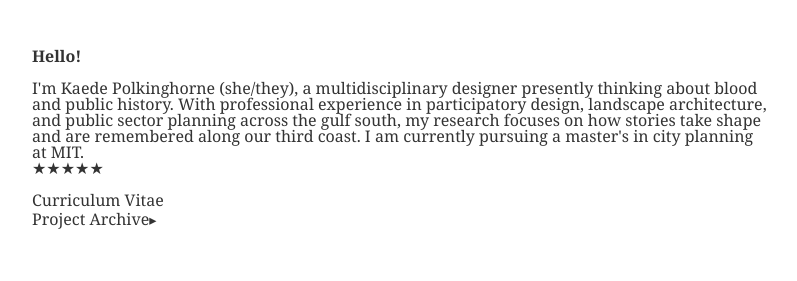
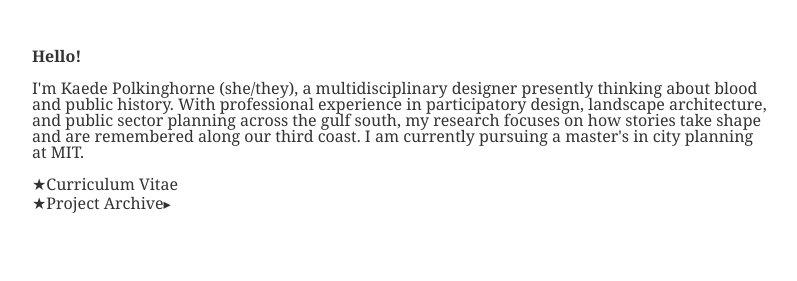
Before and after one commit to aka-kaede/aka-kaede.github.io, a plain HTML site: page index.html in a window 1280 px wide. Shown: the whole page, without its empty margins (240-1037 px from the left). Drawn offline with Linux system fonts and the light colour scheme.

Commit message:
Update navigation links with star symbols

```diff
--- a/index.html
+++ b/index.html
@@ -56,7 +56,7 @@
         .nav-links a {
             color: #333;
             text-decoration: none;
-            margin-right: 1.5rem;
+            margin-right: 1rem;
             cursor: pointer;
         }
 
@@ -172,13 +172,12 @@
         <h1>Hello!</h1>
         <div class="bio">
             <p>I'm Kaede Polkinghorne (she/they), a multidisciplinary designer presently thinking about blood and public history. With professional experience in participatory design, landscape architecture, and public sector planning across the gulf south, my research focuses on how stories take shape and are remembered along our third coast. I am currently pursuing a master's in city planning at MIT.</p>
-            <p>★★★★★</p>
         </div>
 
         <div class="nav-links">
-            <div><a href="#" onclick="showPage('cv'); return false;">Curriculum Vitae</a></div>
+            <div><a href="#" onclick="showPage('cv'); return false;">★Curriculum Vitae</a></div>
             <div class="dropdown">
-                <button class="dropdown-toggle" onclick="toggleDropdown()">Project Archive</button>
+                <button class="dropdown-toggle" onclick="toggleDropdown()">★Project Archive</button>
                 <div class="dropdown-content" id="projectDropdown">
                     <a href="#" onclick="showPage('project1'); closeDropdown(); return false;">Project One</a>
                     <a href="#" onclick="showPage('project2'); closeDropdown(); return false;">Project Two</a>
```
